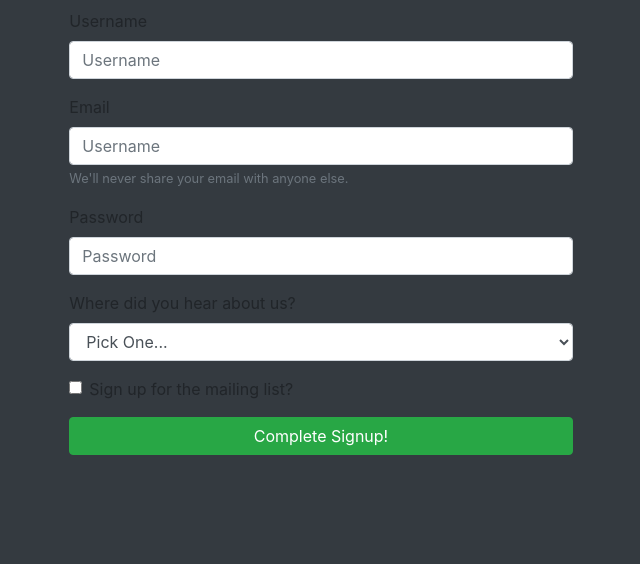
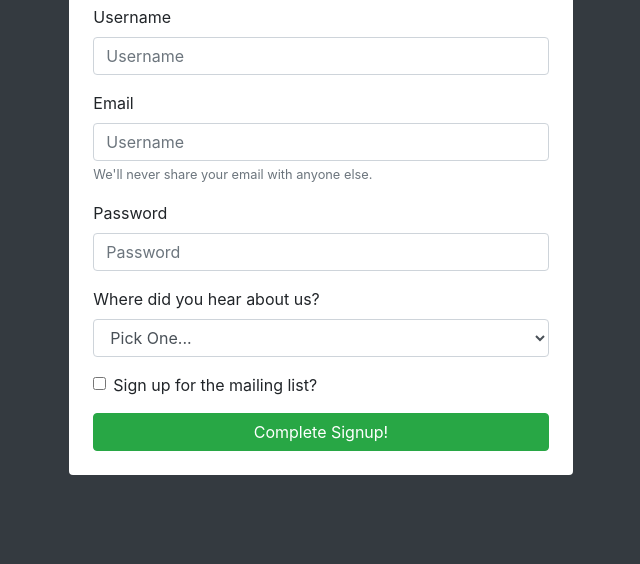
Before and after one commit to singharaj-usai/Bootstrap-Utilities, a plain HTML site: page Unsolved/index.html in a window 1280 px wide. Shown: the part 236-800 px from the top of the page, without its empty margins (304-944 px from the left). Drawn offline with nearby package versions, Linux system fonts and the light colour scheme.

Commit message:
add center text, margin 4, padding 4 and rounded

```diff
--- a/Unsolved/index.html
+++ b/Unsolved/index.html
@@ -25,7 +25,7 @@
         <h1 class="display-3 text-center text-white">Sign Up!</h1>
 
         <!-- Add classes to apply a white background, rounded corners, padding, and margin on the y-axis (top and bottom) -->
-        <form class="">
+        <form class="bg-white my-4 p-4 rounded">
           <h3>Fill out the form and get started!</h3>
           <div class="form-group">
             <label for="username">Username</label>
```
